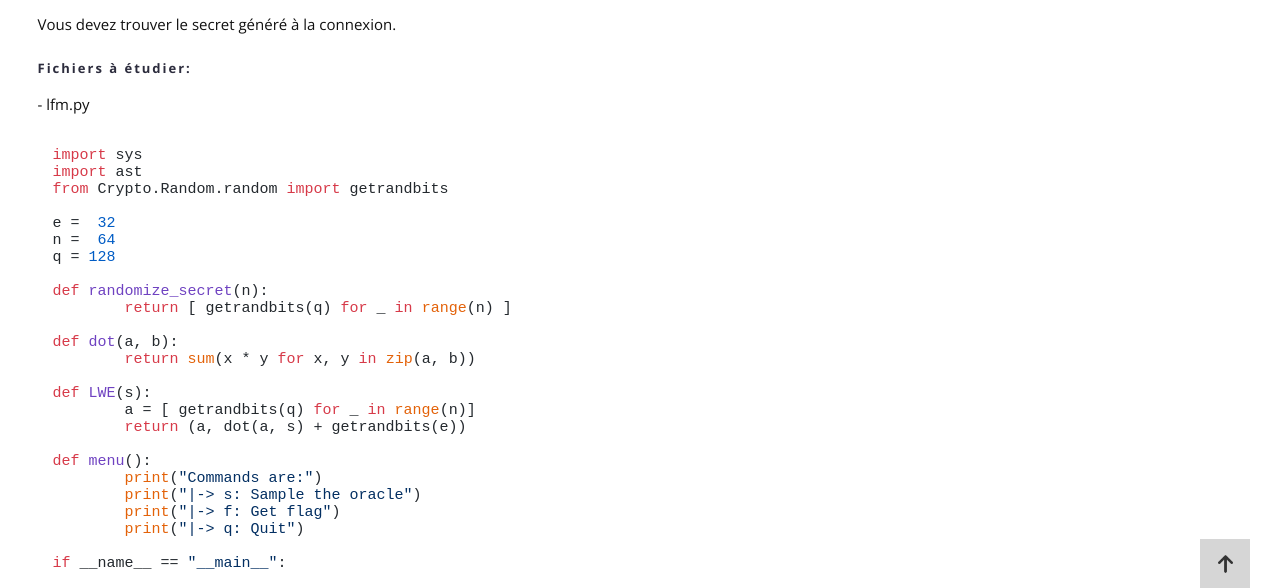
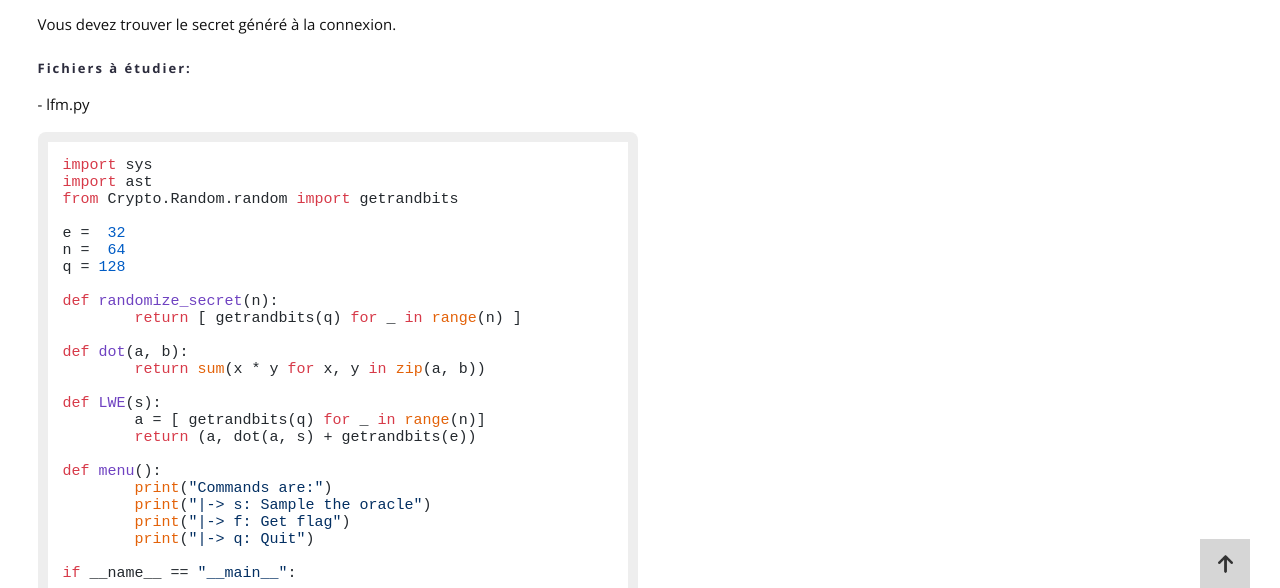
Before and after one commit to Hack-Oeil/fcsc2020-crypto-learning-from-mistakes, a plain HTML site: page presentation/index.html in a window 1280 px wide. Shown: the part 186-774 px from the top of the page. Drawn offline with nearby package versions, Linux system fonts and the light colour scheme.

Commit message:
correction css

```diff
--- a/presentation/assets/css/style.css
+++ b/presentation/assets/css/style.css
@@ -46,7 +46,13 @@ code:not([class*="language"]) {
 }
 
 pre {
+    width: 600px;
+    max-width: 100%;
+    overflow-x: auto;
+    white-space: pre;
     background: #eee;
+    padding: 10px;
+    border-radius: 8px;
 }
 
 .row img {
```
